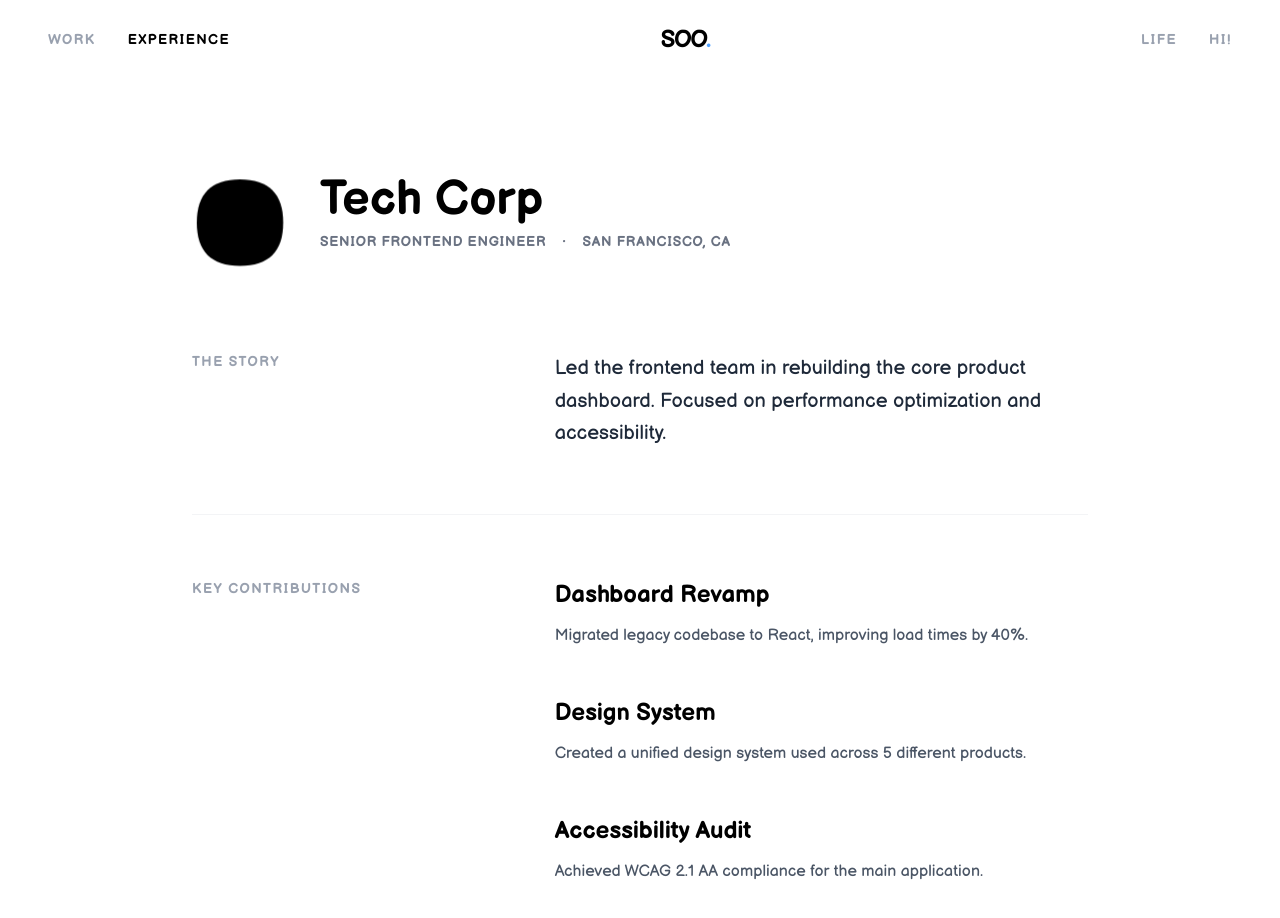
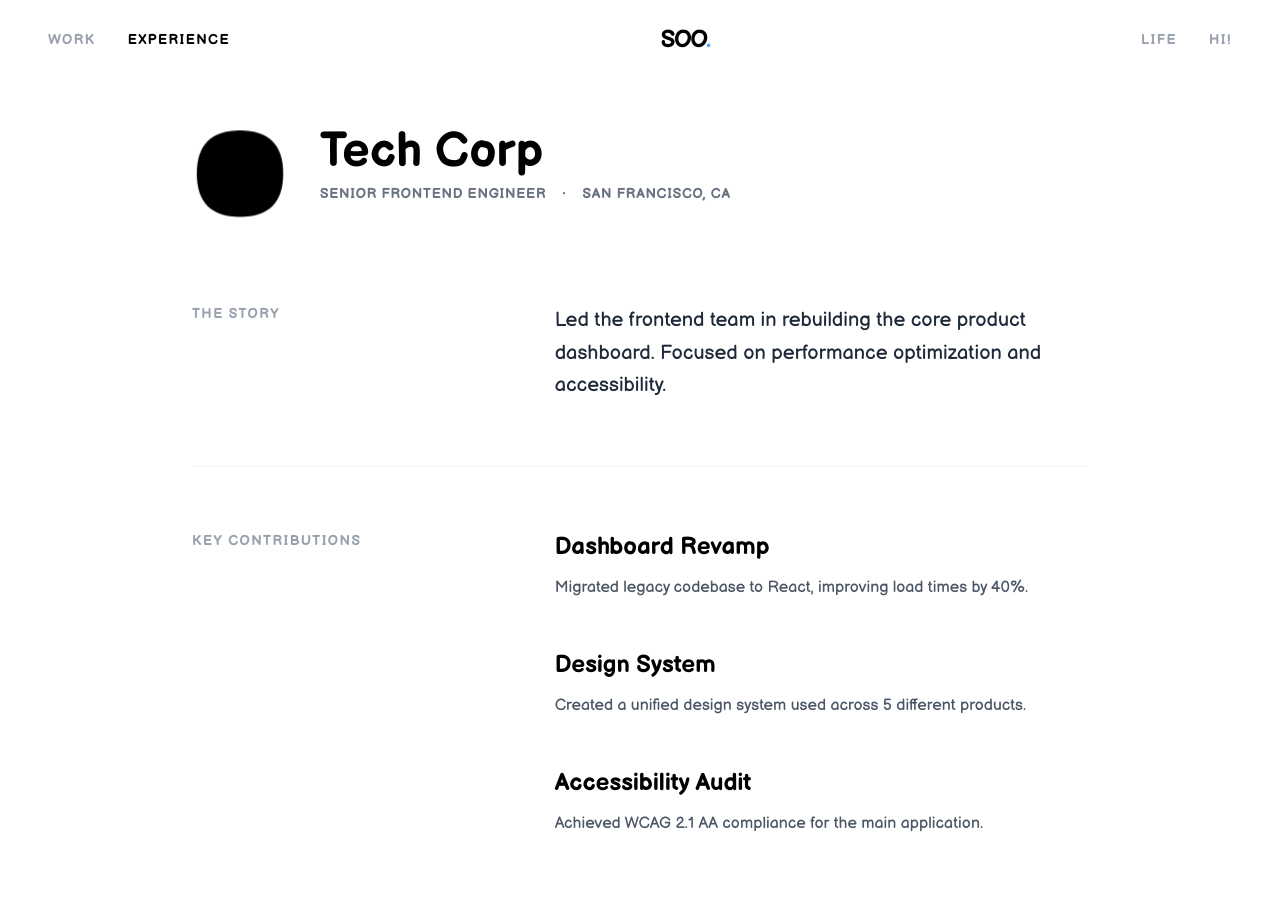
Before and after one commit to soo-yean/Portfolio, a React (Vite) app: page /experience-1 in a window 1280 px wide. Shown: the top 918 px of the page. Built offline with nearby package versions, Linux system fonts and the light colour scheme; the HTML template or start-up script is replaced by a standard one.

Commit message:
style: change top padding

```diff
--- a/src/components/ExperienceLayout.tsx
+++ b/src/components/ExperienceLayout.tsx
@@ -1,4 +1,4 @@
-import React from 'react';
+
 import Illustration from './Illustration';
 
 interface Project {
@@ -22,7 +22,7 @@ const ExperienceLayout: React.FC<ExperienceLayoutProps> = ({
   projects
 }) => {
   return (
-    <div className="max-w-4xl mx-auto py-12 md:py-20">
+    <div className="max-w-4xl mx-auto pb-12 md:pb-20 pt-4 md:pt-8">
       {/* Header */}
       <div className="flex flex-col md:flex-row gap-8 items-start mb-20">
         <div className="w-24 h-24 shrink-0">
--- a/src/pages/OutOfWork.tsx
+++ b/src/pages/OutOfWork.tsx
@@ -1,4 +1,4 @@
-import React from 'react';
+
 import Slideshow from '../components/Slideshow';
 import Illustration from '../components/Illustration';
 
@@ -17,7 +17,7 @@ const OutOfWork = () => {
   ];
 
   return (
-    <div className="py-12 md:py-20">
+    <div className="pb-12 md:pb-20 pt-4 md:pt-8">
       <div className="flex flex-col items-center text-center mb-24">
         <div className="w-32 h-32 mb-6">
           <Illustration variant="curious" />
--- a/src/pages/Projects.tsx
+++ b/src/pages/Projects.tsx
@@ -1,4 +1,4 @@
-import React from 'react';
+
 import ProjectCard from '../components/ProjectCard';
 import Illustration from '../components/Illustration';
 
@@ -11,7 +11,7 @@ const Projects = () => {
   ];
 
   return (
-    <div className="py-12 md:py-20">
+    <div className="pb-12 md:pb-20 pt-4 md:pt-8">
       <div className="text-center mb-24">
         <div className="w-32 h-32 mx-auto mb-6">
           <Illustration variant="idea" />
```
